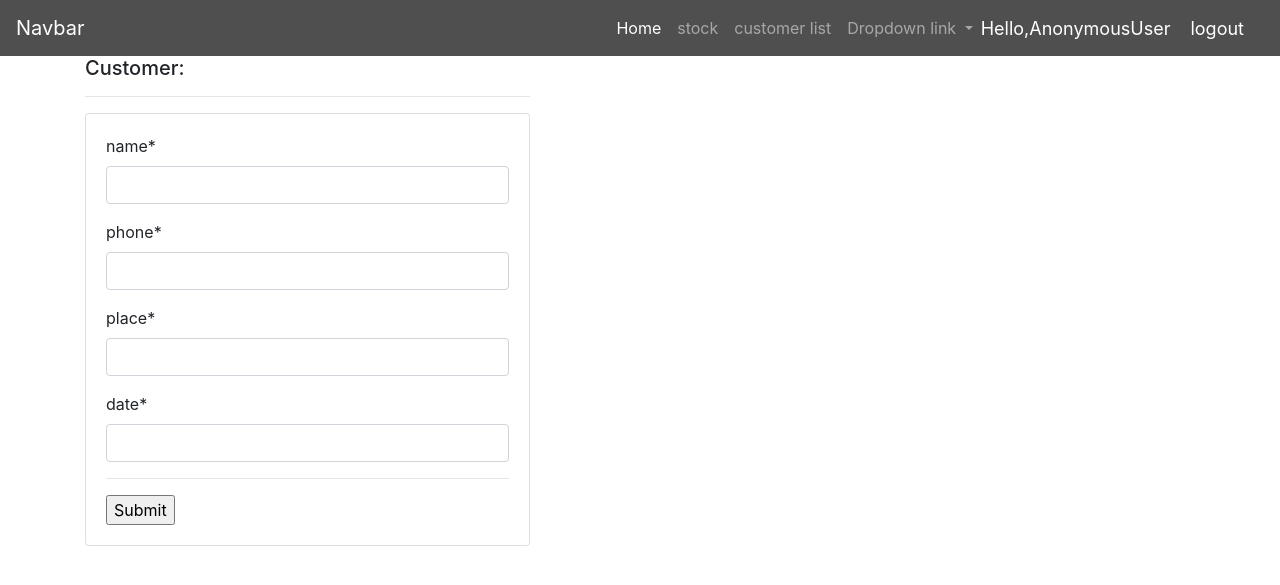
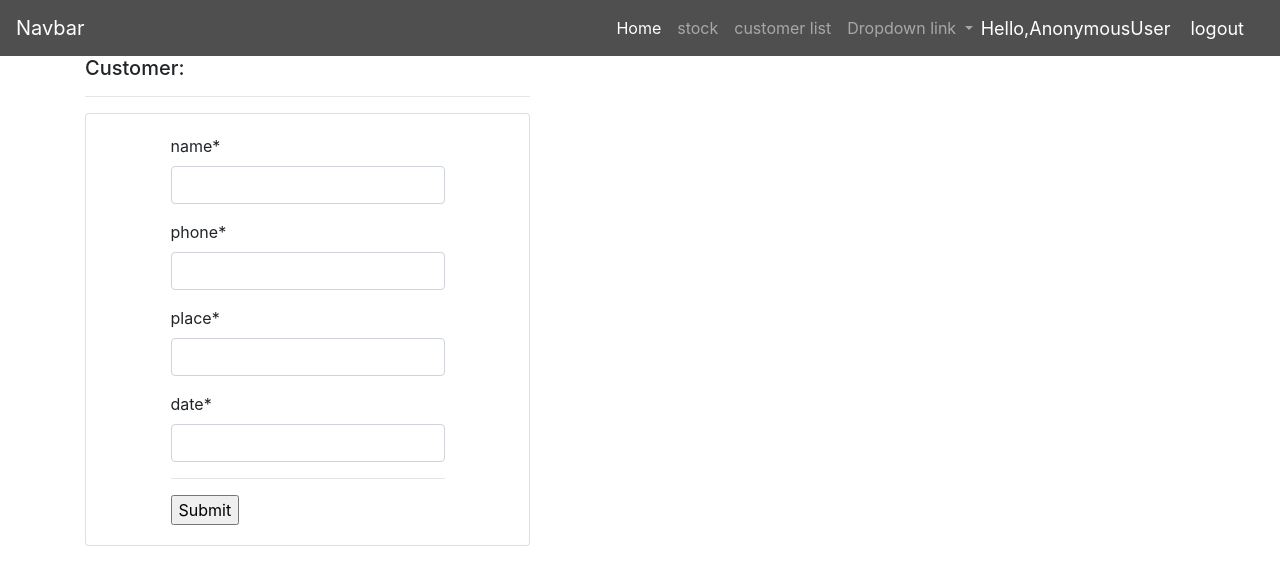
Before and after one commit to GA352491/django-deployment-bussiness-management, a Django app: page /createcustomer/ in a window 1280 px wide. Shown: the top 585 px of the page. Run offline with Django 3.2, Linux system fonts and the light colour scheme; some libraries are stand-ins or nearby versions.

Commit message:
Update create_customer.html

```diff
--- a/sales/templates/create_customer.html
+++ b/sales/templates/create_customer.html
@@ -8,7 +8,7 @@
             <div class="col-md-5">
                 <h5>Customer:</h5>
                 <hr>
-                <div class="card card-body">
+                <div class="card card-body "style="align-items: center;justify-content: center;">
                     <form method="post"  action="">
                         {% csrf_token %}
 
```
